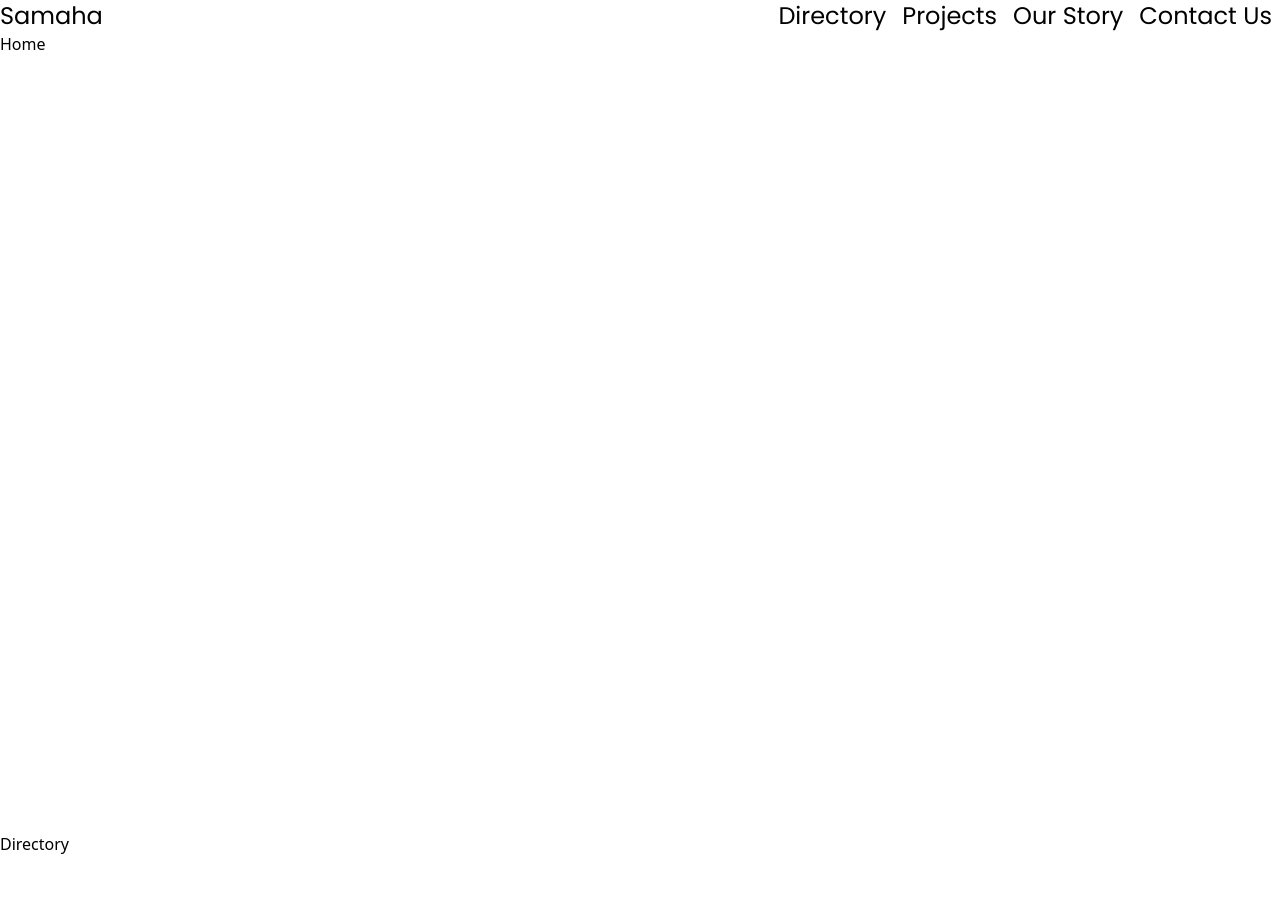
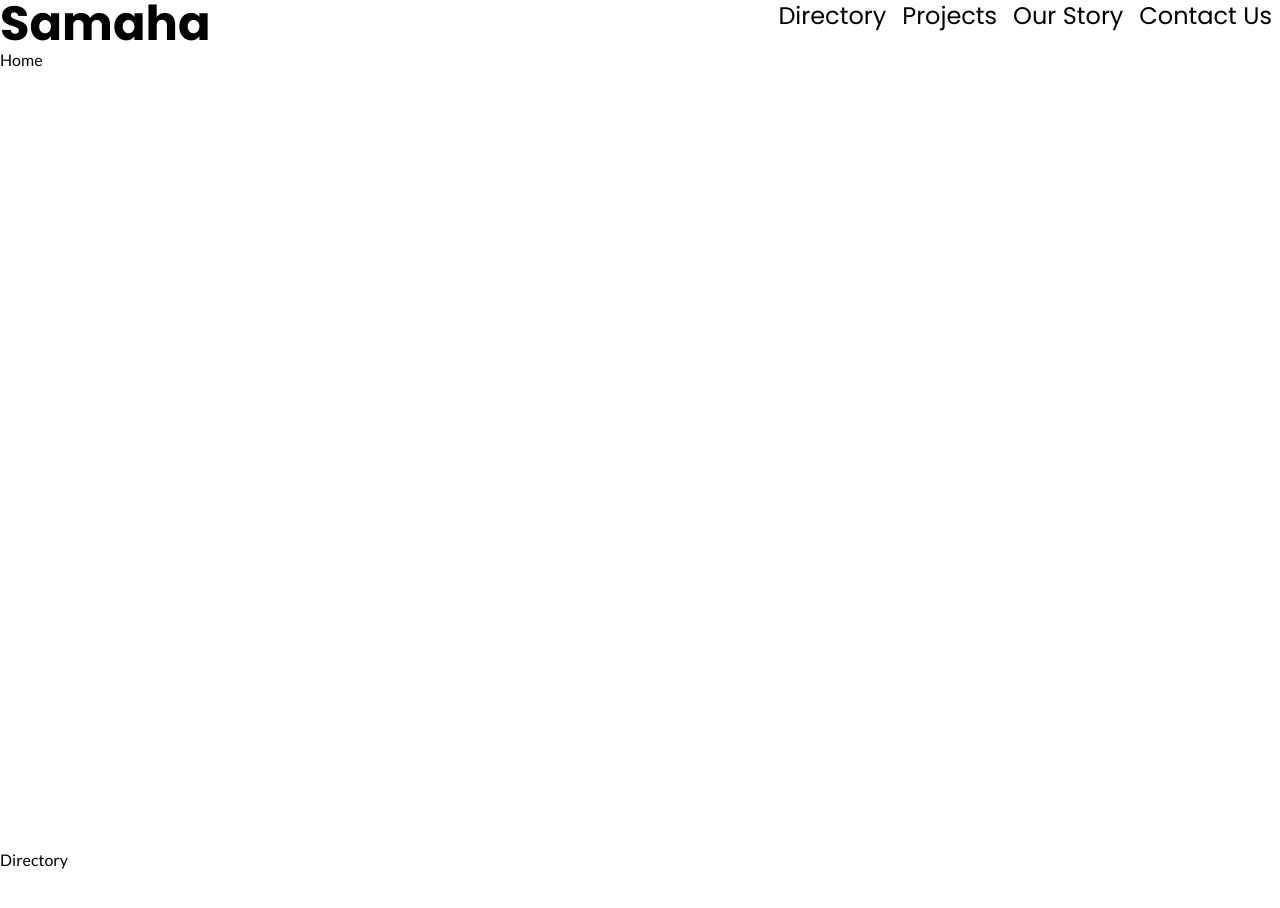
Before and after one commit to SamahaCore/samaha, a React (Create React App) app: page / in a window 1280 px wide. Shown: the top 908 px of the page. Built offline with nearby package versions, Linux system fonts and the light colour scheme.

Commit message:
Update fonts

```diff
--- a/src/App.js
+++ b/src/App.js
@@ -4,7 +4,7 @@ import Footer from "./Layout/Footer";
 
 function App() {
   return (
-    <div className="flex flex-col">
+    <div className="flex flex-col font-paragraph">
       <Header />
       <Body />
       <Footer />
--- a/src/Components/Header/Logo.js
+++ b/src/Components/Header/Logo.js
@@ -1,5 +1,5 @@
 const Logo = () => {
-  return <div>Samaha</div>;
+  return <div className="font-bold text-5xl">Samaha</div>;
 };
 
 export default Logo;
--- a/src/index.css
+++ b/src/index.css
@@ -1,4 +1,5 @@
-@import url('https://fonts.googleapis.com/css2?family=Poppins&display=swap');
+@import url('https://fonts.googleapis.com/css2?family=Poppins:wght@400;700&display=swap');
+@import url('https://fonts.googleapis.com/css2?family=Lato&display=swap');
 @tailwind base;
 @tailwind components;
 @tailwind utilities;
--- a/tailwind.config.js
+++ b/tailwind.config.js
@@ -4,6 +4,7 @@ module.exports = {
     extend: {},
     fontFamily: {
       'heading': 'Poppins, sans-serif',
+      'paragraph': 'Lato, sans-serif',
     },
   },
   plugins: [],
```
